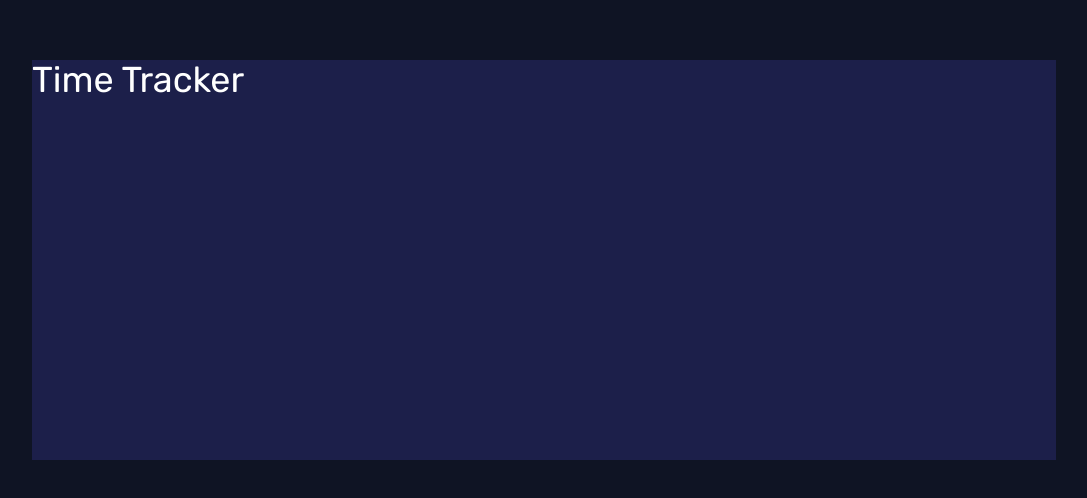
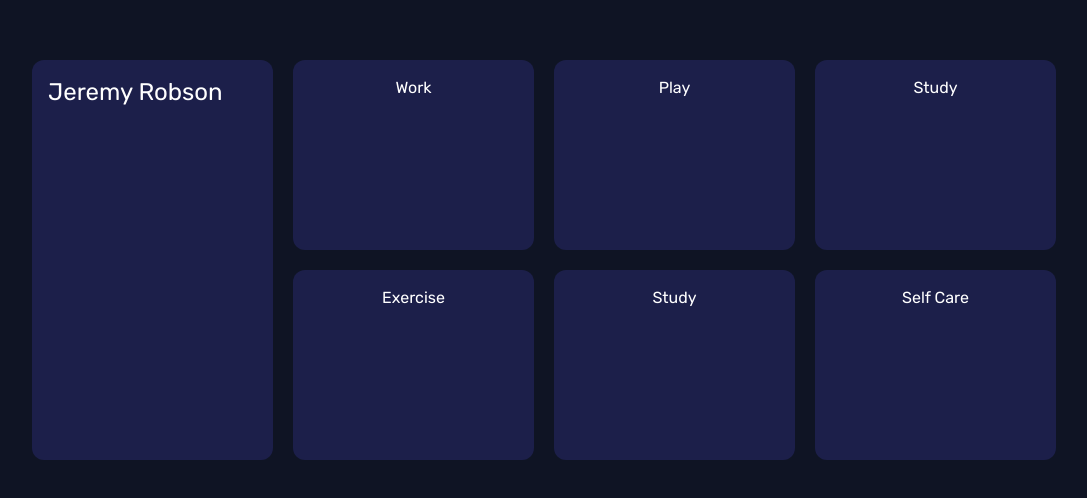
Before and after one commit to pkthunder87/time-tracker, a React (Vite) app: page / in a window 1280 px wide. Shown: the part 140-638 px from the top of the page, without its empty margins (96-1183 px from the left). Built offline with nearby package versions, Linux system fonts and the light colour scheme.

Commit message:
Feat: Add initial static grid for desktop design

```diff
--- a/src/components/AppLayout.jsx
+++ b/src/components/AppLayout.jsx
@@ -1,7 +1,27 @@
 function AppLayout() {
   return (
-    <div className=" h-[50dvh] w-[80dvw] bg-neutral-dark-blue text-4xl text-white">
-      Time Tracker
+    <div className=" grid h-[50dvh] w-[80dvw] grid-cols-4 grid-rows-2 gap-5 text-2xl text-white">
+      <div className="row-span-2 flex h-full rounded-xl bg-neutral-dark-blue p-4 text-center">
+        Jeremy Robson
+      </div>
+      <div className=" flex h-full justify-center rounded-xl bg-neutral-dark-blue p-4 text-base">
+        Work
+      </div>
+      <div className=" flex h-full justify-center rounded-xl bg-neutral-dark-blue p-4 text-base">
+        Play
+      </div>
+      <div className=" flex h-full justify-center rounded-xl bg-neutral-dark-blue p-4 text-base">
+        Study
+      </div>
+      <div className=" flex h-full justify-center rounded-xl bg-neutral-dark-blue p-4 text-base">
+        Exercise
+      </div>
+      <div className=" flex h-full justify-center rounded-xl bg-neutral-dark-blue p-4 text-base">
+        Study
+      </div>
+      <div className=" flex h-full justify-center rounded-xl bg-neutral-dark-blue p-4 text-base">
+        Self Care
+      </div>
     </div>
   );
 }
```
